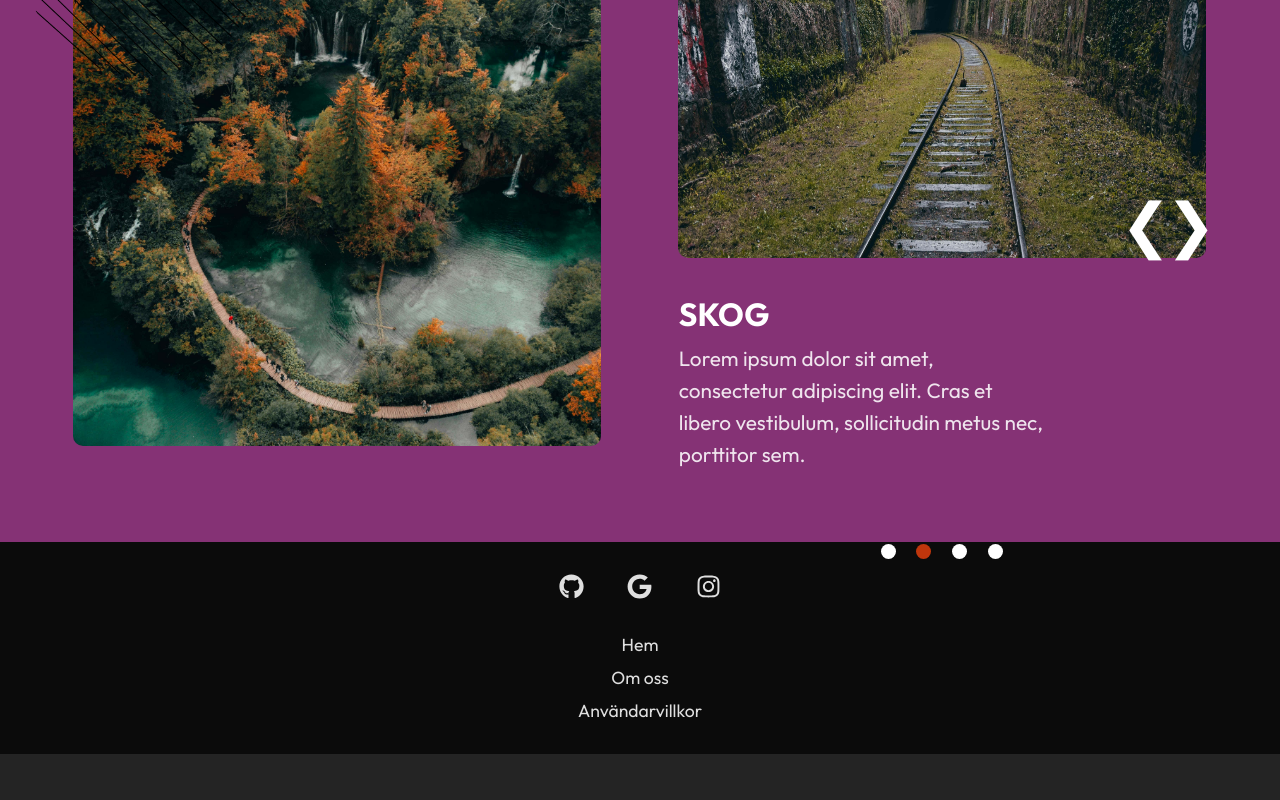
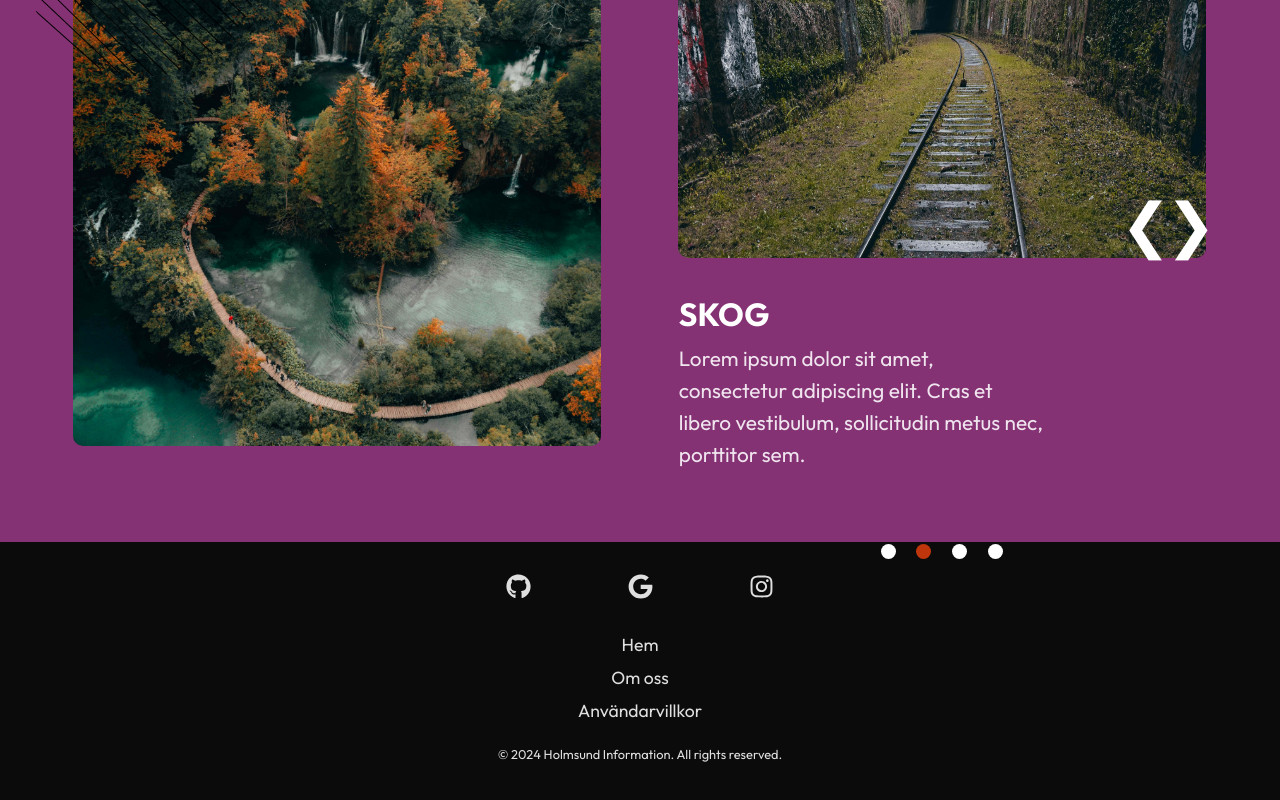
Before and after one commit to jhn322/holmsund-information, a React (Vite) app: page / in a window 1280 px wide. Shown: the part 3844-4644 px from the top of the page. Before the commit the page ends 4598 px from the top, so only its background shows below. Built offline with nearby package versions, Linux system fonts and the light colour scheme.

Commit message:
improved footer

```diff
--- a/src/components/Footer.jsx
+++ b/src/components/Footer.jsx
@@ -5,6 +5,8 @@ import styles from "../styles/Footer.module.css";
 import { FaGithub, FaGoogle, FaInstagram } from "react-icons/fa";
 
 const Footer = () => {
+  const currentYear = new Date().getFullYear();
+
   return (
     <section className={styles.footerContainer}>
       <div className={styles.footerInner}>
@@ -19,6 +21,11 @@ const Footer = () => {
             <li>Om oss</li>
             <li>Användarvillkor</li>
           </ul>
+          <div className={styles.footerYear}>
+            <p>
+              &copy; {currentYear} Holmsund Information. All rights reserved.
+            </p>
+          </div>
         </div>
       </div>
     </section>
--- a/src/styles/Footer.module.css
+++ b/src/styles/Footer.module.css
@@ -60,5 +60,13 @@ li:hover {
   justify-content: space-around;
   font-size: 1.1rem;
   margin-top: 1.5rem;
+  margin-bottom: 1rem;
+}
+
+.footerYear {
   margin-bottom: 2rem;
 }
+
+.footerYear p {
+  font-size: 0.8rem;
+}
```
